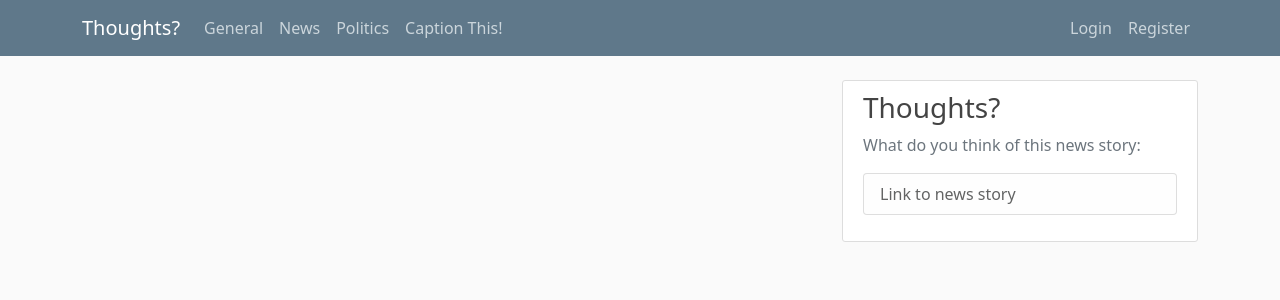
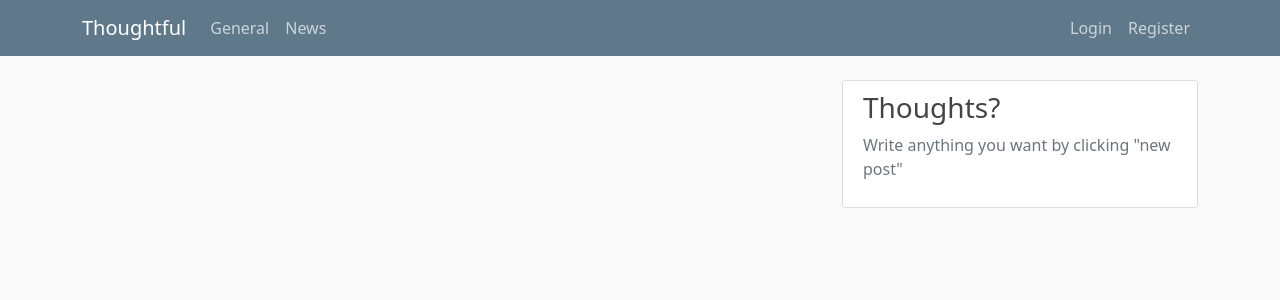
Before and after one commit to skvarnaj/Social-Media-Site, a Flask app: page / in a window 1280 px wide. Shown: the top 300 px of the page. Run offline with Flask 2, Linux system fonts and the light colour scheme; data that the repository does not hold is empty; some libraries are stand-ins or nearby versions.

Commit message:
changed name and news dummy page up

```diff
--- a/App/templates/home.html
+++ b/App/templates/home.html
@@ -24,3 +24,11 @@
       {% endif %}
       {% endfor %}
 {% endblock content %}
+{% block news %}
+<div class="col-md-4">
+    <div class="content-section">
+      <h3>Thoughts?</h3>
+      <p class='text-muted'>Write anything you want by clicking "new post"
+      </p>
+</div>
+{% endblock news %}
--- a/App/templates/layout.html
+++ b/App/templates/layout.html
@@ -10,16 +10,16 @@
 <link href="{{ url_for('static', filename='main.css') }}" rel="stylesheet" type="text/css">
 
     {% if title %}
-        <title>SimplyChat - {{ title }}</title>
+        <title>Thoughtful- {{ title }}</title>
     {% else %}
-        <title>SimplyChat</title>
+        <title>Thoughtful</title>
     {% endif %}
 </head>
 <body>
     <header class="site-header">
         <nav class="navbar navbar-expand-md navbar-dark bg-steel fixed-top">
           <div class="container">
-            <a class="navbar-brand mr-4" href="/">Thoughts?</a>
+            <a class="navbar-brand mr-4" href="/">Thoughtful</a>
             <button class="navbar-toggler" type="button" data-toggle="collapse" data-target="#navbarToggle" aria-controls="navbarToggle" aria-expanded="false" aria-label="Toggle navigation">
               <span class="navbar-toggler-icon"></span>
             </button>
@@ -27,8 +27,6 @@
               <div class="navbar-nav mr-auto">
                 <a class="nav-item nav-link" href="/">General</a>
                 <a class="nav-item nav-link" href="{{ url_for('main.news') }}">News</a>
-                <a class="nav-item nav-link" href="">Politics</a>
-                <a class="nav-item nav-link" href="">Caption This!</a>
               </div>
             <!-- Navbar Right Side -->
             <div class="navbar-nav ms-auto">
@@ -59,15 +57,7 @@
             {% endwith %}
             {% block content %}{% endblock %}
           </div>
-          <div class="col-md-4">
-            <div class="content-section">
-              <h3>Thoughts?</h3>
-              <p class='text-muted'>What do you think of this news story:
-                <ul class="list-group">
-                  <li class="list-group-item list-group-item-light">Link to news story</li>
-                </ul>
-              </p>
-            </div>
+          {% block news %}{% endblock %}
           </div>
         </div>
       </main>
```
Also changed, not shown: App/templates/news.html (+24 -1 lines), App/site.db.
